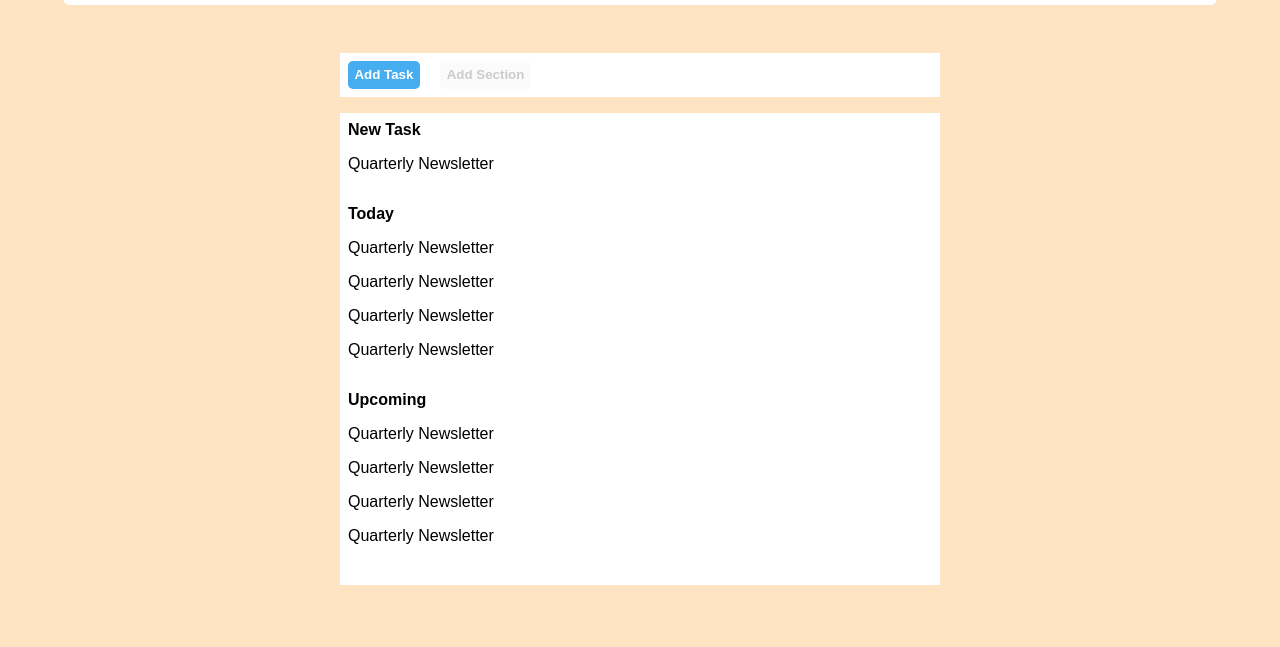
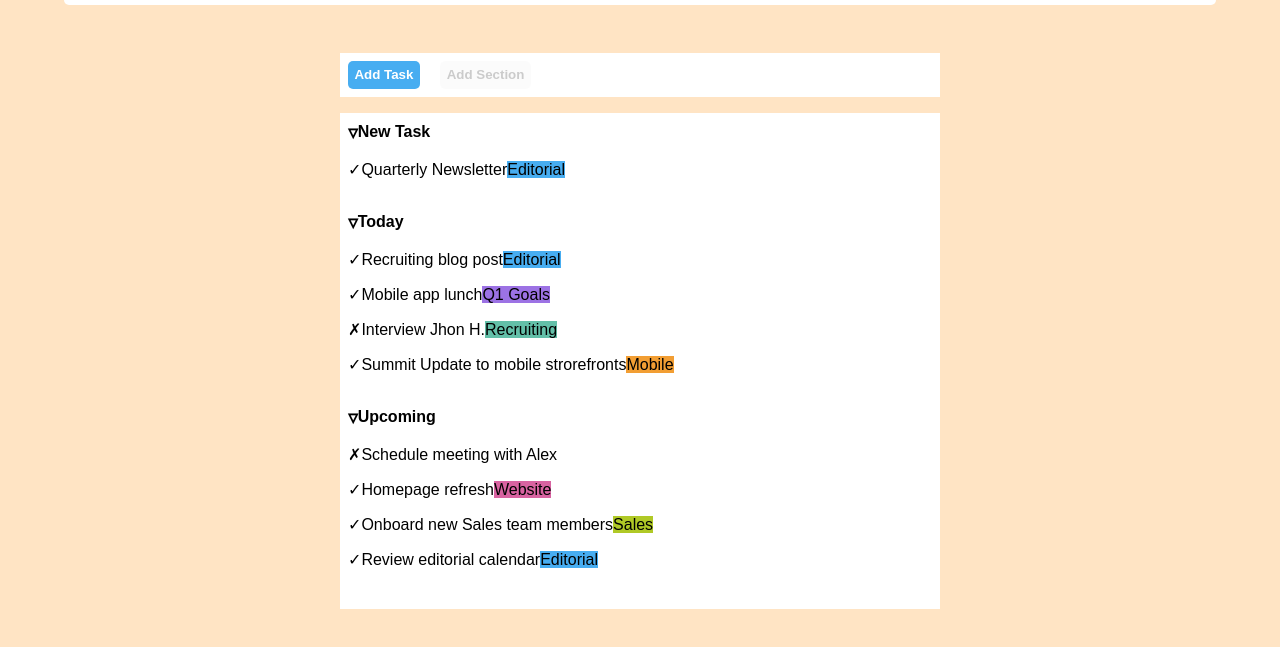
Before and after one commit to GencoMattia/html-css-toboolist, a plain HTML site: page index.html in a window 1280 px wide. Shown: the part 81-728 px from the top of the page. Drawn offline with Linux system fonts and the light colour scheme.

Commit message:
Added list styling

```diff
--- a/Style/style.css
+++ b/Style/style.css
@@ -30,6 +30,10 @@ body {
         }
     }
 
+    main {
+
+    }
+
 
 }
 
@@ -60,14 +64,15 @@ p {
     border-style: solid;
     border-color: black;
 }
+.triangledown {
+    font-size: larger;
+    vertical-align: middle;
+}
 
 /* Font General Class */
 
 .font-bolder {
     font-weight: 800;
-}
-.bg-blue {
-    background-color: #47adf1;
 }
 .font-white {
     color: white;
@@ -78,3 +83,23 @@ p {
 .low-opacity {
     opacity: 0.2;
 }
+
+/* bg colors */
+.bg-blue {
+    background-color: #47adf1;
+}
+.bg-purple {
+    background-color: #9c72e4;
+}
+.bg-green {
+    background-color: #63bfa8;
+}
+.bg-orange {
+    background-color: #f29e33
+}
+.bg-pink {
+    background-color: #d863a1;
+}
+.bg-salad {
+    background-color: #b0c926;
+}
--- a/index.html
+++ b/index.html
@@ -31,36 +31,36 @@
             <section class="list-layout">   <!-- List Section -->
                 <ul>
                     <li>
-                        <h2 class="font-medium">New Task</h2>
+                        <h2 class="font-medium"><span class="triangledown">&triangledown;</span>New Task</h2>
                         <ul>
                             <li>
-                                <p>Quarterly Newsletter</p>
+                                <p><span class="font-check positive-check">&check;</span>Quarterly Newsletter<span class="label bg-blue">Editorial</span></p>
                             </li>
                         </ul>
                     </li>
                 </ul>
                 <ul>
                     <li>
-                        <h2 class="font-medium">Today</h2>
+                        <h2 class="font-medium"><span class="triangledown">&triangledown;</span>Today</h2>
                         <ul>
                             <li>
-                                <p>Quarterly Newsletter</p>
-                                <p>Quarterly Newsletter</p>
-                                <p>Quarterly Newsletter</p>
-                                <p>Quarterly Newsletter</p>
+                                <p><span class="font-check positive-check">&check;</span>Recruiting blog post<span class="label bg-blue">Editorial</span></p>
+                                <p><span class="font-check positive-check">&check;</span>Mobile app lunch<span class="label bg-purple">Q1 Goals</span></p>
+                                <p><span class="font-check negative-check">&cross;</span>Interview Jhon H.<span class="label bg-green">Recruiting</span></p>
+                                <p><span class="font-check positive-check">&check;</span>Summit Update to mobile strorefronts<span class="label bg-orange">Mobile</span></p>
                             </li>
                         </ul>
                     </li>
                 </ul>
                 <ul>
                     <li>
-                        <h2 class="font-medium">Upcoming</h2>
+                        <h2 class="font-medium"><span class="triangledown">&triangledown;</span>Upcoming</h2>
                         <ul>
                             <li>
-                                <p>Quarterly Newsletter</p>
-                                <p>Quarterly Newsletter</p>
-                                <p>Quarterly Newsletter</p>
-                                <p>Quarterly Newsletter</p>
+                                <p><span class="font-check positive-check">&cross;</span>Schedule meeting with Alex</p>
+                                <p><span class="font-check negative-check">&check;</span>Homepage refresh<span class="label bg-pink">Website</span></p>
+                                <p><span class="font-check positive-check">&check;</span>Onboard new Sales team members<span class="label bg-salad">Sales</span></p>
+                                <p><span class="font-check positive-check">&check;</span>Review editorial calendar<span class="label bg-blue">Editorial</span></p>
                             </li>
                         </ul>
                     </li>
```
